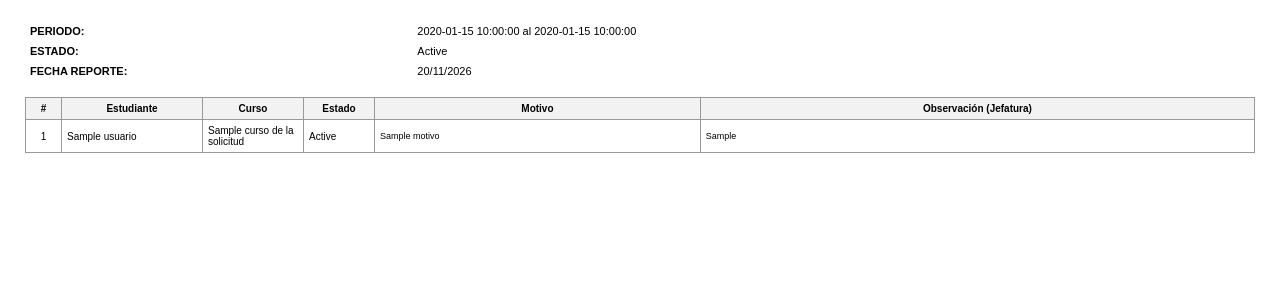
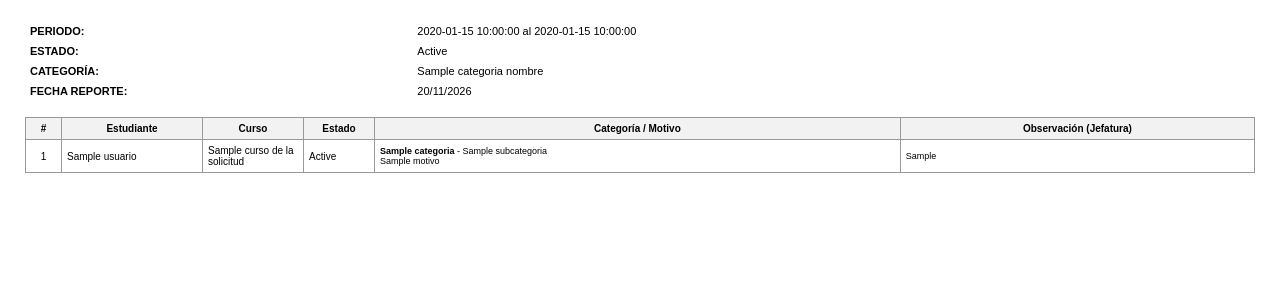
Before and after one commit to quisbertfabio6/sita, a Laravel app: template resources/views/reportes/jefe_licencias.blade.php in a window 1280 px wide. Shown: the part 89-389 px from the top of the page. Run offline with Laravel 12, Linux system fonts and the light colour scheme; the template is opened without the code that fills it: most values are stand-ins (such as "Sample title", 1, 10 or a date in 2020).

Commit message:
Mostrar categorias y filtros de licencias: resources/views/reportes/jefe_licencias.blade.php

```diff
--- a/resources/views/reportes/jefe_licencias.blade.php
+++ b/resources/views/reportes/jefe_licencias.blade.php
@@ -39,6 +39,10 @@
             <td>{{ ucfirst($estado) }}</td>
         </tr>
         <tr>
+            <td class="label">CATEGORÍA:</td>
+            <td>{{ $categoria_nombre }}</td>
+        </tr>
+        <tr>
             <td class="label">FECHA REPORTE:</td>
             <td>{{ date('d/m/Y') }}</td>
         </tr>
@@ -51,7 +55,7 @@
                 <th style="width: 130px;">Estudiante</th>
                 <th style="width: 90px;">Curso</th>
                 <th style="width: 60px;">Estado</th>
-                <th>Motivo</th>
+                <th>Categoría / Motivo</th>
                 <th>Observación (Jefatura)</th>
             </tr>
         </thead>
@@ -62,7 +66,13 @@
                 <td>{{ $lic->estudiante->usuario->nombre_completo }}</td>
                 <td>{{ $lic->cursoDeLaSolicitud()?->nombre ?? 'Sin curso registrado' }}</td>
                 <td class="estado-{{$lic->estado}}">{{ ucfirst($lic->estado) }}</td>
-                <td style="font-size: 9px;">{{ $lic->motivo }}</td>
+                <td style="font-size: 9px;">
+                    <strong>{{ $lic->categoria?->nombre ?? 'Sin categoría (anterior)' }}</strong>
+                    @if($lic->subcategoria)
+                        - {{ $lic->subcategoria->nombre }}
+                    @endif
+                    <div>{{ $lic->motivo }}</div>
+                </td>
                 <td style="font-size: 9px;">{{ $lic->comentario_admin }}</td>
             </tr>
             @empty
```
